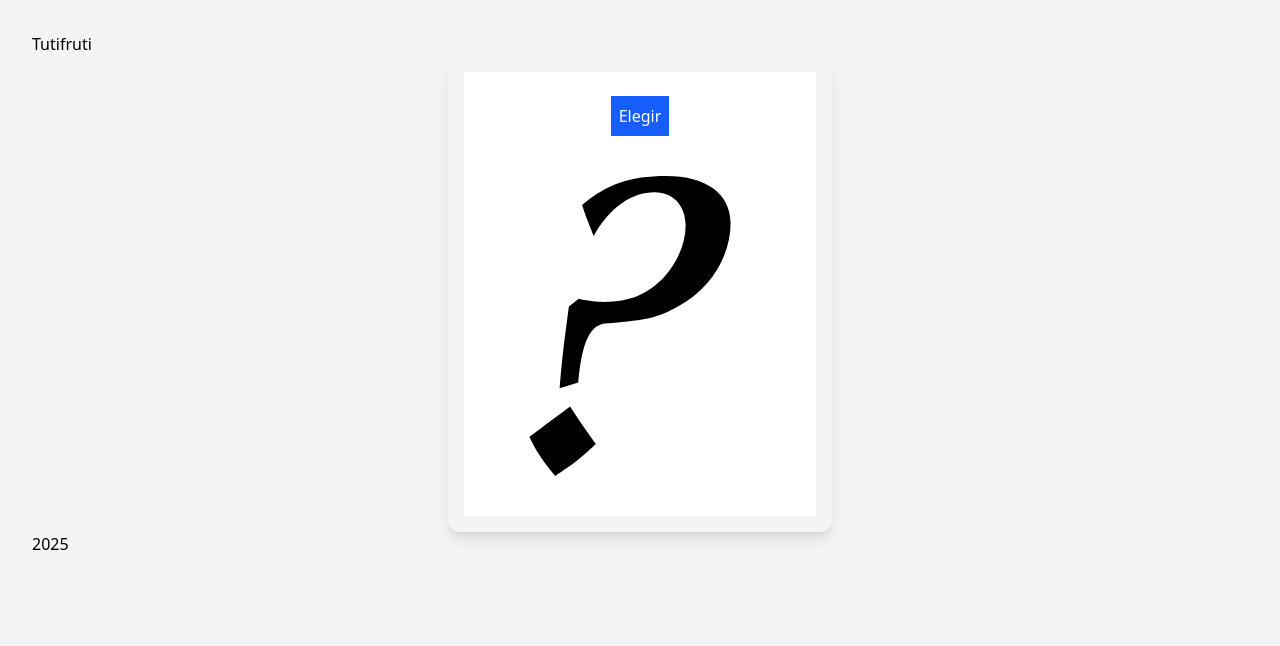
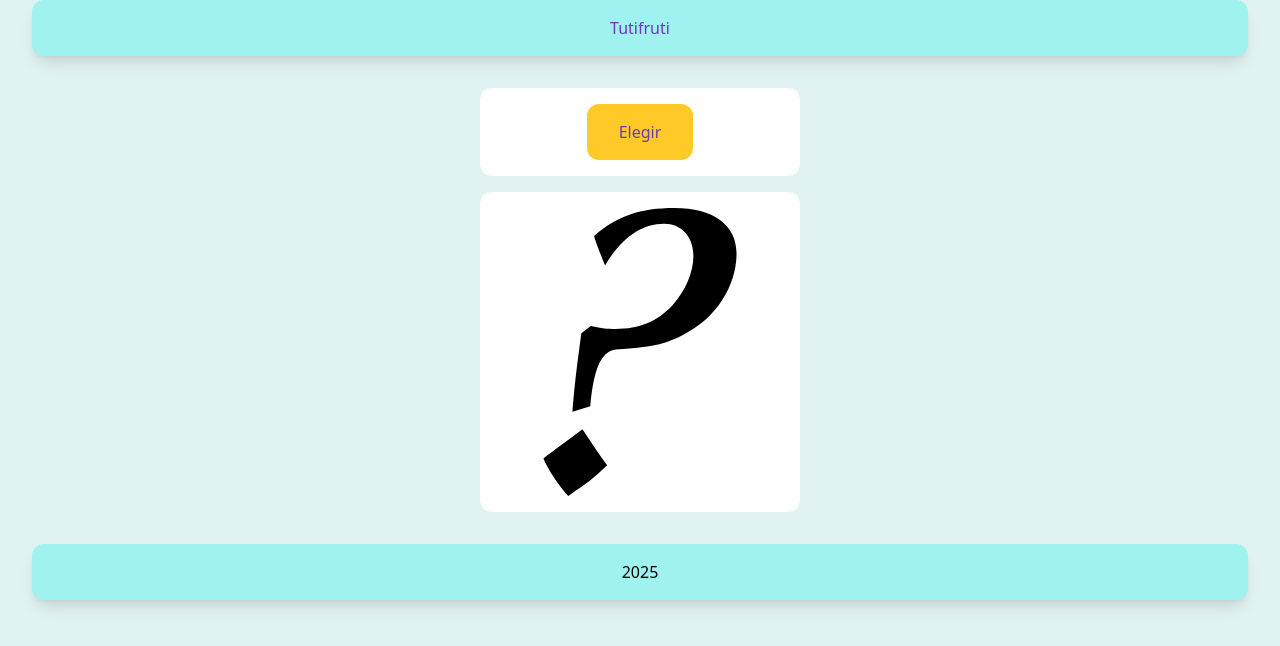
Before and after one commit to RodrigoFernandez/Tutifruti, a plain HTML site: page index.html in a window 1280 px wide. Drawn offline with nearby package versions, Linux system fonts and the light colour scheme.

Commit message:
Mejora en los estilos.

```diff
--- /dev/null
+++ b/estilo.css
@@ -0,0 +1,8 @@
+:root {
+    --color-principal: #E0F2F1;
+    --color-principal-header: #A0F2F1;
+    --color-texto-contenido: #673AB7;
+    --color-botones: #FFCA28;
+    --color-resaltado: #D81B60;
+    --color-separadores: #424242;
+}
--- a/index.html
+++ b/index.html
@@ -5,23 +5,40 @@
 
         <title>Tufifruti</title>
 
-        <script src="https://cdn.jsdelivr.net/npm/@tailwindcss/browser@4"></script>
+        <script src="https://cdn.tailwindcss.com"></script>
+        <script>
+            tailwind.config = {
+                theme: {
+                    extend: {
+                        colors: {
+                            'principal': '#E0F2F1',
+                            'principal-header': '#A0F2F1',
+                            'texto-contenido': '#673AB7',
+                            'botones': '#FFCA28',
+                            'resaltado': '#D81B60',
+                            'separadores': '#424242',
+                        }
+                    }
+                }
+            }
+        </script>
+
     </head>
 
-    <body class="bg-gray-100 p-8">
-        <header>
-            <h1>Tutifruti</h1>
+    <body class="bg-principal pl-8 pr-8">
+        <header class="bg-principal-header text-center p-4 rounded-xl shadow-lg">
+            <h1 class="text-texto-contenido">Tutifruti</h1>
         </header>
-        <main class="max-w-sm mx-auto p-4 rounded-xl shadow-lg">
-            <div class="p-4 bg-white text-center">
-                <button id="btnSacar" onclick="getLetra()" class=" m-2  p-2 bg-blue-600 text-white">Elegir</button>
+        <main class="max-w-sm mx-auto p-4">
+            <div class="m-4 p-4 bg-white text-center rounded-xl">
+                <button id="btnSacar" onclick="getLetra()" class="pt-4 pb-4 pl-8 pr-8 bg-botones text-texto-contenido rounded-xl">Elegir</button>
             </div>
-            <div class="p-4 bg-white">
+            <div class="m-4 p-4 bg-white rounded-xl">
                 <img id="letra" src="./img/signo.svg" alt="letra" width="300" />
-                <input type="text" id="inputPalabra" />
+                <input type="text" id="inputPalabra" class="hidden" />
             </div>
         </main>
-        <footer>
+        <footer class="bg-principal-header text-center p-4 rounded-xl mb-8 shadow-lg">
             2025
         </footer>
 
```
